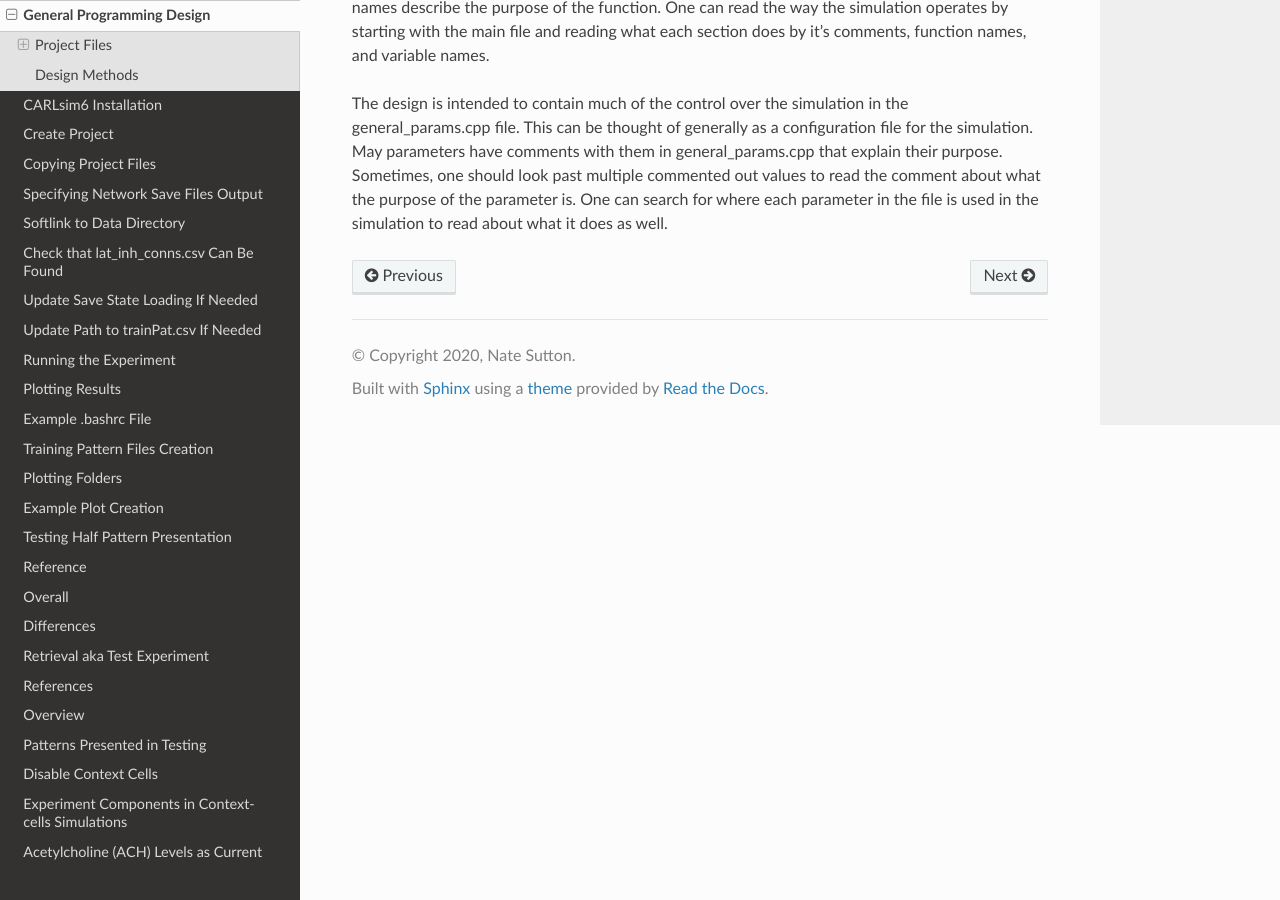
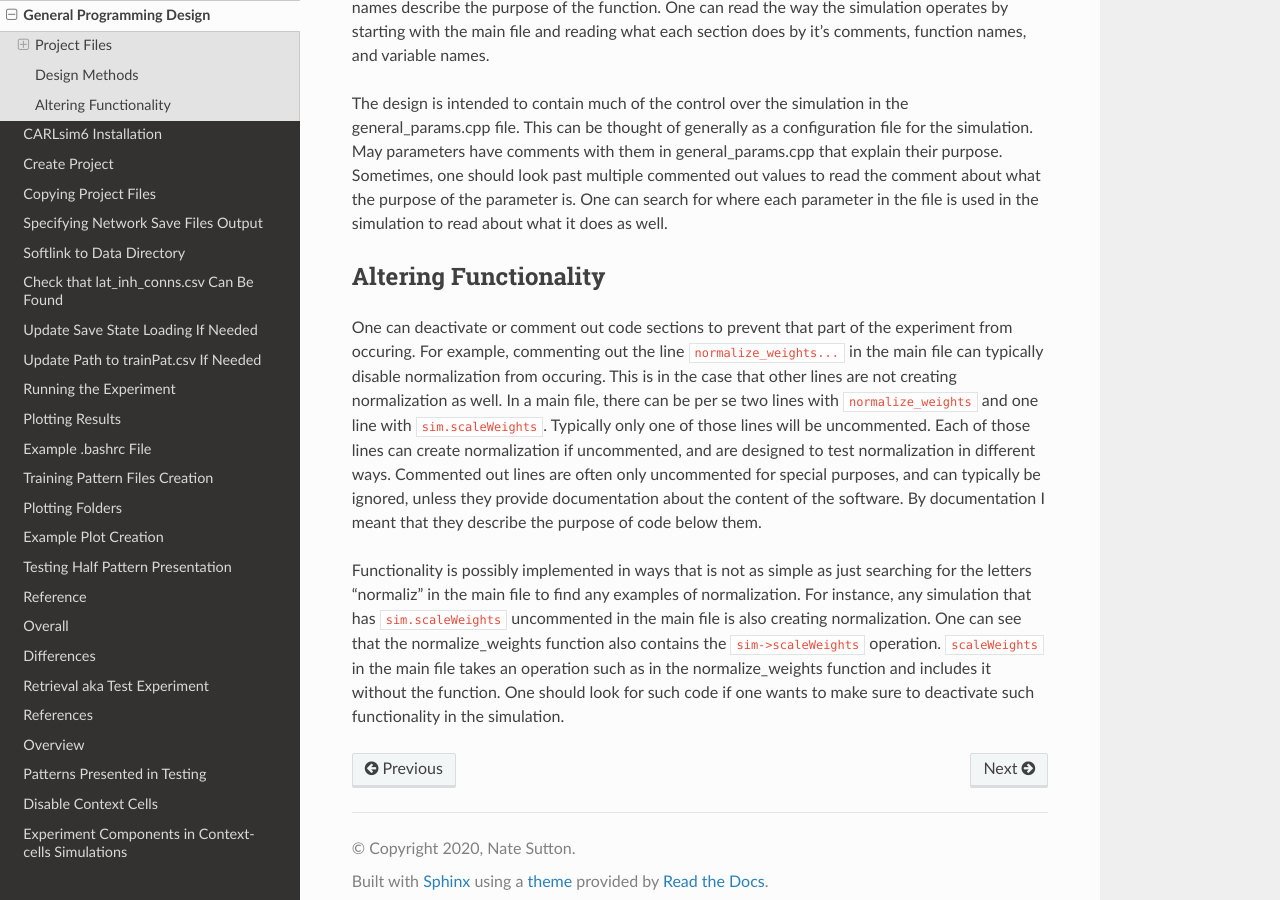
Before and after one commit to Hippocampome-Org/hco_dev_docs, a Sphinx documentation site: the page built from docs/oblomem/prog_design.md, in a window 1280 px wide and 900 px high, scrolled down 910 px. Built offline with Sphinx 7.4.7 and the Read the Docs theme 3.1.0, drawn with Linux system fonts in a browser that asks for light colours.

Commit message:
added doc

```diff
--- a/docs/oblomem/prog_design.md
+++ b/docs/oblomem/prog_design.md
@@ -25,3 +25,9 @@ This file contains some monitor objects and is run in the Setup section of the s
 The code is meant to be read in a way that comments describe code below them. Also, function names describe the purpose of the function. One can read the way the simulation operates by starting with the main file and reading what each section does by it's comments, function names, and variable names.
 
 The design is intended to contain much of the control over the simulation in the general_params.cpp file. This can be thought of generally as a configuration file for the simulation. May parameters have comments with them in general_params.cpp that explain their purpose. Sometimes, one should look past multiple commented out values to read the comment about what the purpose of the parameter is. One can search for where each parameter in the file is used in the simulation to read about what it does as well.
+
+## Altering Functionality
+
+One can deactivate or comment out code sections to prevent that part of the experiment from occuring. For example, commenting out the line `normalize_weights...` in the main file can typically disable normalization from occuring. This is in the case that other lines are not creating normalization as well. In a main file, there can be per se two lines with `normalize_weights` and one line with `sim.scaleWeights`. Typically only one of those lines will be uncommented. Each of those lines can create normalization if uncommented, and are designed to test normalization in different ways. Commented out lines are often only uncommented for special purposes, and can typically be ignored, unless they provide documentation about the content of the software. By documentation I meant that they describe the purpose of code below them.
+
+Functionality is possibly implemented in ways that is not as simple as just searching for the letters "normaliz" in the main file to find any examples of normalization. For instance, any simulation that has `sim.scaleWeights` uncommented in the main file is also creating normalization. One can see that the normalize_weights function also contains the `sim->scaleWeights` operation. `scaleWeights` in the main file takes an operation such as in the normalize_weights function and includes it without the function. One should look for such code if one wants to make sure to deactivate such functionality in the simulation.
```
Also changed, not shown: docs/oblomem/introduction.md (+1 -1 lines).
